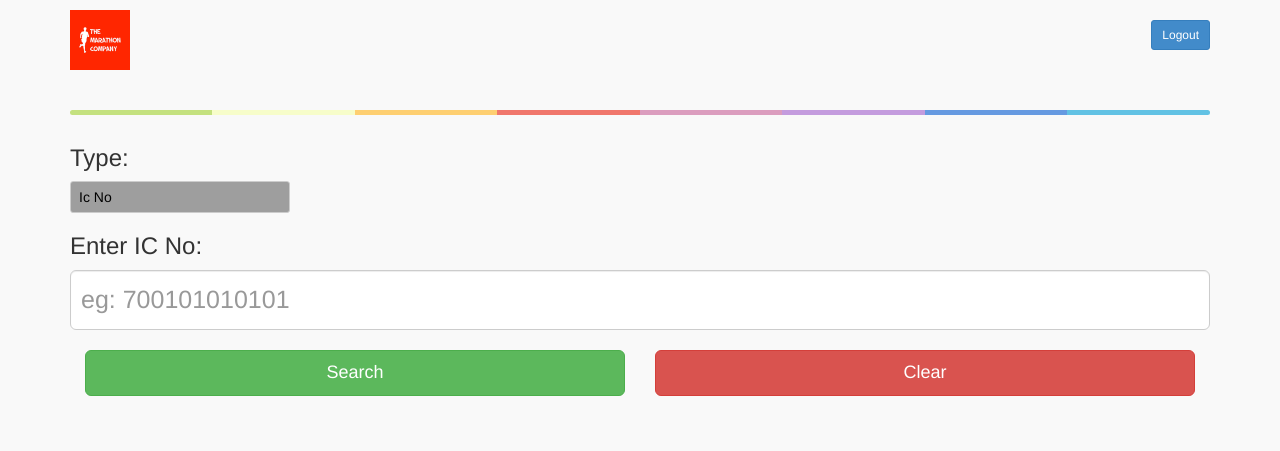
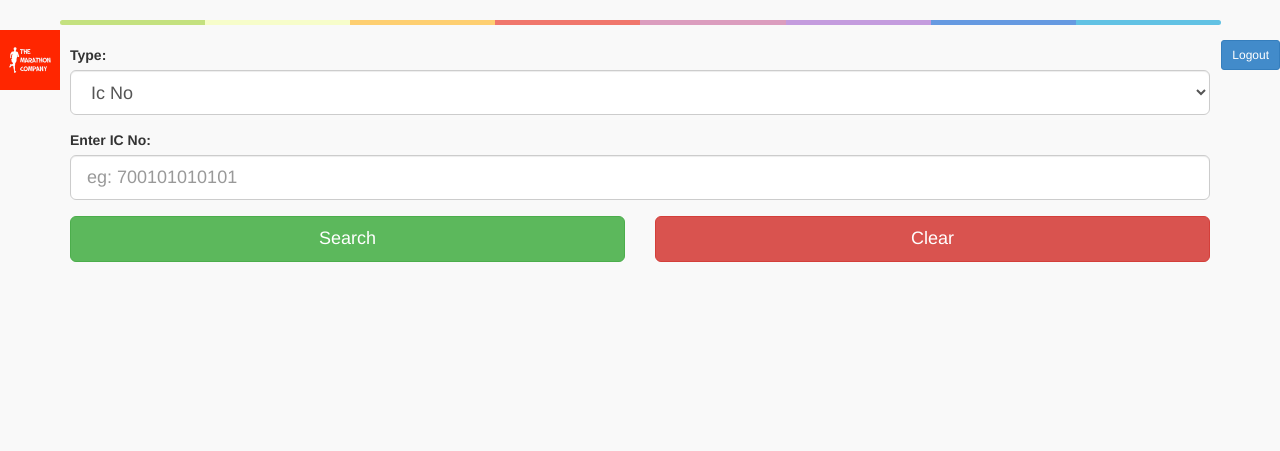
Before and after one commit to ridhwandaud/themarathoncompany, a PHP site: page /dashboard.php in a window 1280 px wide. Shown: the top 451 px of the page. Run offline with PHP 8.4, Linux system fonts and the light colour scheme; a user stored in the database is signed in; some libraries are stand-ins or nearby versions; grey boxes are pictures that could not be loaded.

Commit message:
restructure folder and styling

```diff
--- a/dashboard.php
+++ b/dashboard.php
@@ -63,27 +28,30 @@
         </div>
     </div>
 </div>
-    <div style="clear:both;"></div>
 <hr class="colorgraph">
-    <div class="form-group" style="margin-top:30px;">
-			<h3>Type:</h3>
-			<div class="select-style" style="margin-top: 10px;">
-                 <select id="select-type">
+
+<div class="container">
+    <div class="form-group">
+		<label>Type:</label>
+
+         <select class="form-control form-block input-lg" id="select-type">
 			<option value="I">Ic No</option>
 			<option value="C">Confirmation No</option>
 		</select>
     </div>
-            <div id="search1">
-				<h3>Enter IC No:</h3>
-				<input type="text" name="icNo" id="icNo" class="form-control input-pincode" placeholder="eg: 700101010101" autocomplete="off" maxlength="30" >
+    <div class="form-group" id="search1">
+		<label>Enter IC No:</label>
+		<input type="text" name="icNo" id="icNo" class="form-control input-lg" placeholder="eg: 700101010101" autocomplete="off" maxlength="30" >
 
 	</div>
-			<div id="search2" style="display:none;">
-				<h3>Enter Confirmation No:</h3>
-				<input type="text" name="confirmationNo" id="confirmationNo" class="form-control input-pincode" placeholder="eg: MY192481" autocomplete="off" maxlength="40" >
+	<div id="search2" class="form-group none">
+		<label>Enter Confirmation No:</label>
+		<input type="text" name="confirmationNo" id="confirmationNo" class="form-control input-lg" placeholder="eg: MY192481" autocomplete="off" maxlength="40" >
 	</div>
-            <div class="row-enter" style="margin-top:20px;">
-				<div class="bg-danger" id="errMsg" style="display: none;color: #e26a6a;font-size: 16px;margin-bottom:20px;"></div>
+    <div class="row">
+        <div class="col-md-12">
+            <div class="bg-danger btn-danger-custom" id="errMsg"></div>
+        </div>
         <div class="col-xs-6 col-sm-6 col-md-6">
           <input id="btnSearch" type="submit" name="Search" value="Search" class="btn btn-lg btn-success btn-block">
         </div>
--- a/header.php
+++ b/header.php
@@ -58,6 +58,8 @@
 
 <link rel="stylesheet" href="css/main.css">
 
+<link rel="stylesheet" href="css/style.css">
+
 <script data-require="jquery@*" data-semver="2.0.3" src="http://code.jquery.com/jquery-2.0.3.min.js"></script>
 
 <script data-require="bootstrap@*" data-semver="3.1.1" src="//netdna.bootstrapcdn.com/bootstrap/3.1.1/js/bootstrap.min.js"></script>
```
Also changed, not shown: other parts of dashboard.php (+1 -37 lines), css/style.css (added, +40 -0 lines). Lines whose indentation alone changed are shown as unchanged.
